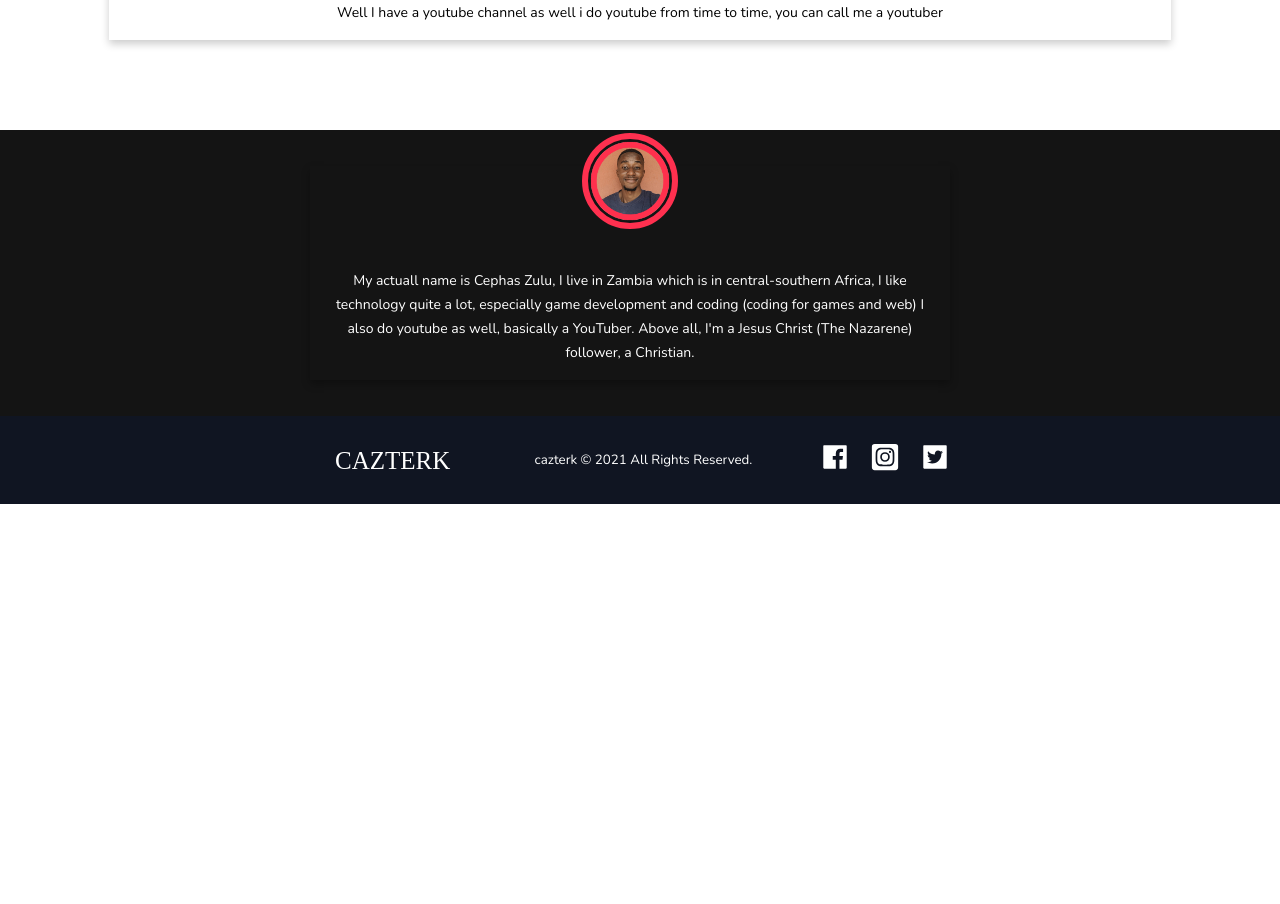
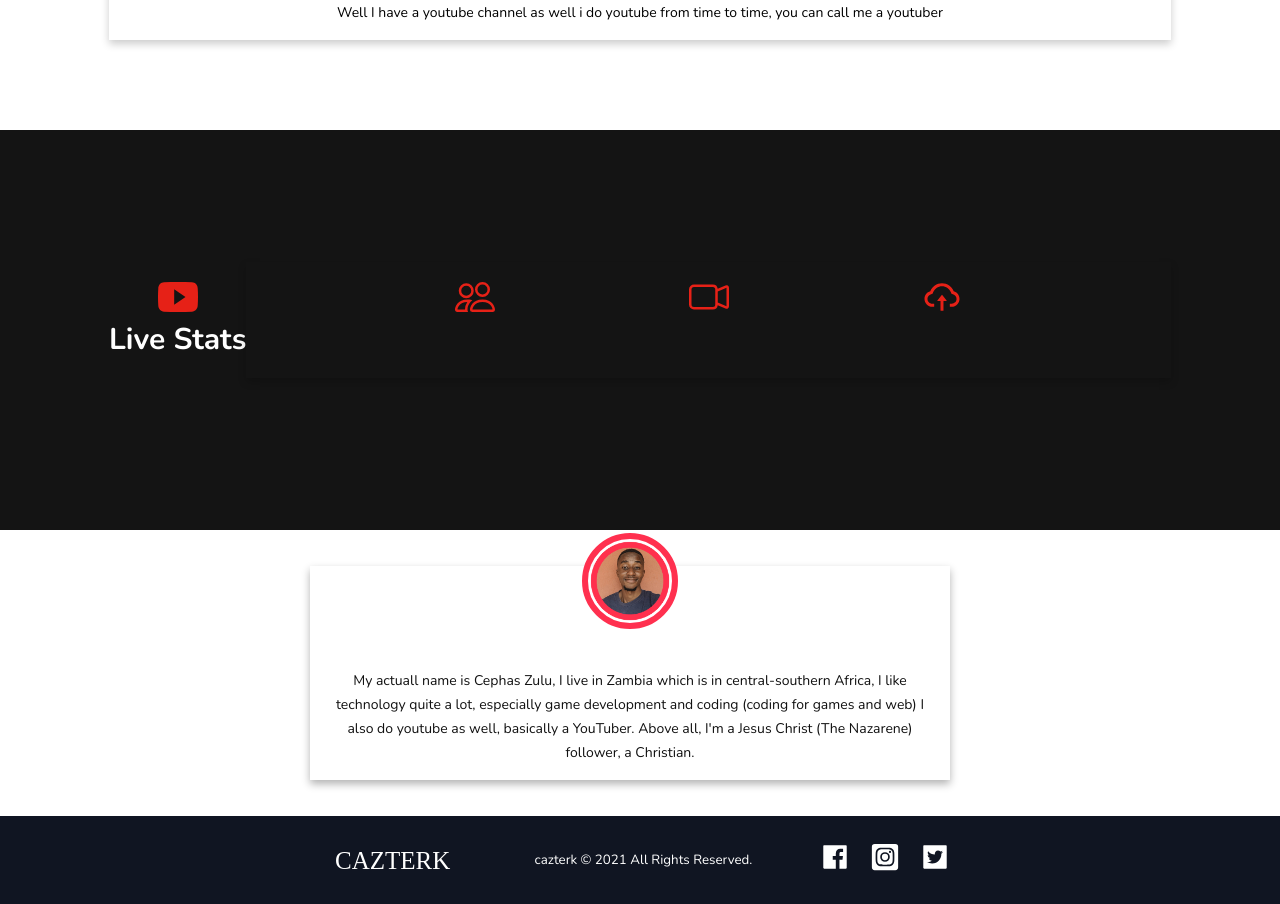
Before and after one commit to cazterk/my-landing-page, a React (Create React App) app: page / in a window 1280 px wide. Shown: the part 1540-2444 px from the top of the page. Before the commit the page ends 2044 px from the top, so only its background shows below. Built offline with nearby package versions, Linux system fonts and the light colour scheme; no server answers.

Commit message:
added youtube live count section

```diff
--- a/package.json
+++ b/package.json
@@ -7,6 +7,7 @@
     "@testing-library/react": "^11.2.3",
     "@testing-library/user-event": "^12.6.2",
     "framer-motion": "^3.2.2-rc.1",
+    "numeral": "^2.0.6",
     "react": "^17.0.1",
     "react-dom": "^17.0.1",
     "react-icons": "^4.1.0",
--- a/src/App.js
+++ b/src/App.js
@@ -5,6 +5,7 @@ import Hero from "./components/Hero";
 import Features from "./components/Features";
 import About from "./components/About";
 import Footer from "./components/Footer";
+import YoutubeCounter from "./components/youtube/YoutubeCounter";
 require("typeface-nunito");
 
 function App() {
@@ -13,6 +14,7 @@ function App() {
       <Navbar />
       <Hero />
       <Features />
+      <YoutubeCounter />
       <About />
       <Footer />
     </Router>
--- a/src/components/About.css
+++ b/src/components/About.css
@@ -1,7 +1,7 @@
 @import "./Global.css";
 
 .about {
-  background-color: var(--bg-dark);
+  background-color: var(--white);
   height: 35.75076608784474vh;
   display: flex;
   justify-content: center;
@@ -37,7 +37,7 @@
   margin-right: 20px;
   text-align: center;
   padding: 0.9375rem;
-  color: var(--white);
+  color: var(--bg-dark2);
   position: absolute;
   width: 50%;
   box-shadow: 0 4px 8px 0 rgb(0 0 0 / 30%);
--- a/src/components/Navbar.js
+++ b/src/components/Navbar.js
@@ -10,9 +10,12 @@ function Navbar() {
     <>
       <div className="nav-section" id="navbar">
         <nav className="nav">
-          <Link to="/" className="navbar-logo">
-            <img src="./images/logo-caz.svg" alt="" />
-          </Link>
+          <div className="navbar-logo">
+            <Link to="/">
+              <img src="./images/logo-caz.svg" alt="" />
+            </Link>
+          </div>
+
           <div
             onClick={() => setMenuActive(!menuActive)}
             className={`hamburger ${menuActive && "open"}`}
--- /dev/null
+++ b/src/components/youtube/LiveStats.css
@@ -0,0 +1,88 @@
+@import "../Global.css";
+
+.stats-section {
+  background-color: var(--bg-dark);
+}
+
+.live-stats {
+  height: 50vh;
+  display: flex;
+  justify-content: center;
+  align-items: center;
+  position: relative;
+  display: flex;
+  flex-wrap: wrap;
+}
+.item-desc {
+  align-items: center;
+  text-align: center;
+  color: var(--white);
+}
+
+.live-item {
+  padding: 0.9375rem;
+  flex: 0 0 50%;
+  flex: 1;
+  box-shadow: 0 4px 8px 0 rgb(0 0 0 / 20%);
+  margin-bottom: 20px;
+  text-align: center;
+  color: var(--white);
+}
+
+.live-item:hover {
+  transition: all 200ms ease-in;
+  transform: scale(1.05);
+}
+.live-intro {
+  margin-bottom: 1.875rem;
+  text-align: center;
+}
+
+.live-icon {
+  margin-bottom: 1rem;
+  justify-content: center;
+  display: flex;
+  justify-content: space-evenly;
+}
+.live-title {
+  font-weight: 500;
+  line-height: 1.15;
+  font-size: 1.2rem;
+  margin-bottom: 1.5rem;
+}
+
+.live-description {
+  font-size: 0.875rem;
+  line-height: 1.5rem;
+}
+
+/* #youtube {
+  color: #e62117;
+  align-items: center;
+}
+#twitter {
+  color: #08a0e9;
+}
+#instagram {
+  color: #8134af;
+} */
+
+@media screen and (min-device-width: 900px) {
+  .live-grid {
+    display: flex;
+    flex-wrap: wrap;
+  }
+
+  .item-desc {
+    padding-right: 3em;
+  }
+
+  .live-item {
+    margin-right: 20px;
+  }
+
+  /* .live-title {
+    font-size: 1.5rem;
+    margin-bottom: 2.125rem;
+  } */
+}
--- /dev/null
+++ b/src/components/youtube/YoutubeCounter.jsx
@@ -0,0 +1,85 @@
+import React, { useState, useEffect, Fragment } from "react";
+import config from "./config";
+import numeral from "numeral";
+import "./LiveStats.css";
+import { IconContext } from "react-icons/lib";
+import { IoLogoYoutube } from "react-icons/io";
+import { BsCameraVideo } from "react-icons/bs";
+import { BsPeople } from "react-icons/bs";
+import { AiOutlineCloudUpload } from "react-icons/ai";
+
+function YoutubeCounter() {
+  const [subscriberCount, setSubscriberCount] = useState();
+  const [viewCount, setviewrCount] = useState();
+  const [videoCount, setvideoCount] = useState();
+
+  useEffect(() => {
+    const { api_key, channel_id } = config;
+    const apiCall = `https://www.googleapis.com/youtube/v3/channels?part=statistics&id=${channel_id}&key=${api_key}`;
+    fetch(apiCall)
+      .then((result) => result.json())
+      .then((data) => {
+        const subCount = numeral(
+          data.items[0].statistics.subscriberCount
+        ).format("0.0");
+        const viewCount = numeral(data.items[0].statistics.viewCount).format(
+          "0.0"
+        );
+        const videoCount = numeral(data.items[0].statistics.videoCount).format(
+          "0.0"
+        );
+        setSubscriberCount(subCount);
+        setviewrCount(viewCount);
+        setvideoCount(videoCount);
+        console.log(data);
+      });
+  }, []);
+  return (
+    <>
+      <div className="stats-section">
+        <IconContext.Provider value={{ size: 40, color: "#e62117" }}>
+          <div className="live-stats container container-all">
+            {/* item 1 */}
+            <div className="item-desc">
+              {" "}
+              <i>
+                <IoLogoYoutube />
+              </i>
+              <h2>Live Stats</h2>
+            </div>
+            <div className="live-item">
+              <div className="live-icon">
+                <div>
+                  <i>
+                    <BsPeople />
+                  </i>
+                  <div className="live-title"> {subscriberCount}</div>
+                </div>
+                <div>
+                  <i>
+                    <BsCameraVideo />
+                  </i>
+                  <div className="live-title">
+                    {" "}
+                    <Fragment>{viewCount}</Fragment>
+                  </div>
+                </div>
+                <div>
+                  <i>
+                    <AiOutlineCloudUpload />
+                  </i>
+                  <div className="live-title">
+                    {" "}
+                    <Fragment>{videoCount}</Fragment>
+                  </div>
+                </div>
+              </div>
+            </div>
+          </div>
+        </IconContext.Provider>
+      </div>
+    </>
+  );
+}
+
+export default YoutubeCounter;
--- /dev/null
+++ b/src/components/youtube/config.js
@@ -0,0 +1,6 @@
+const config = {
+  api_key: "AIzaSyBfBedeB6XD7C7lYFyqTrW4jhXglAajCFA",
+  channel_id: "UCjV4TJv3Yg6GT0LgV6iFvPA",
+};
+
+export default config;
```
Also changed, not shown: 2 other files (tests, documents, lock files or other folders).
